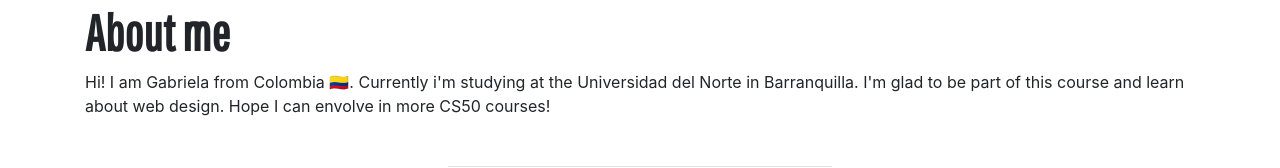
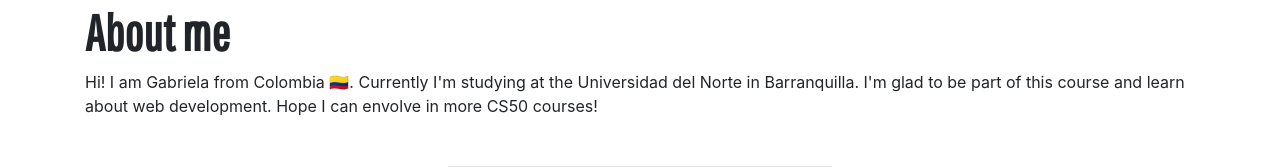
Before and after one commit to gmmonsalve/Project0, a website: page about.html in a window 1280 px wide. Shown: the part 240-408 px from the top of the page. Drawn offline with nearby package versions, Linux system fonts and the light colour scheme.

Commit message:
content changes

```diff
--- a/about.html
+++ b/about.html
@@ -27,8 +27,8 @@
           <p>CS50 is a Harvard University’s course where students start diving more deeply into the design and implementation of web apps with Python, JavaScript, and SQL using frameworks like Flask, Django, and Bootstrap. Topics include database design, scalability, security, and user experience. Through hands-on projects, students learn to write and use APIs, create interactive UIs, and leverage cloud services like GitHub and Heroku. </p>
           <h1 clas="mt-5" style="font-size: 50px;">About me</h1>
           <p>Hi! I am Gabriela from Colombia 🇨🇴.
-            Currently i'm studying at the Universidad del Norte in Barranquilla.
-            I'm glad to be part of this course and learn about web design. Hope I can envolve in more CS50 courses!</p>
+            Currently I'm studying at the Universidad del Norte in Barranquilla.
+            I'm glad to be part of this course and learn about web development. Hope I can envolve in more CS50 courses!</p>
           </div>
         </section>
 
```
Also changed, not shown: README.md.
